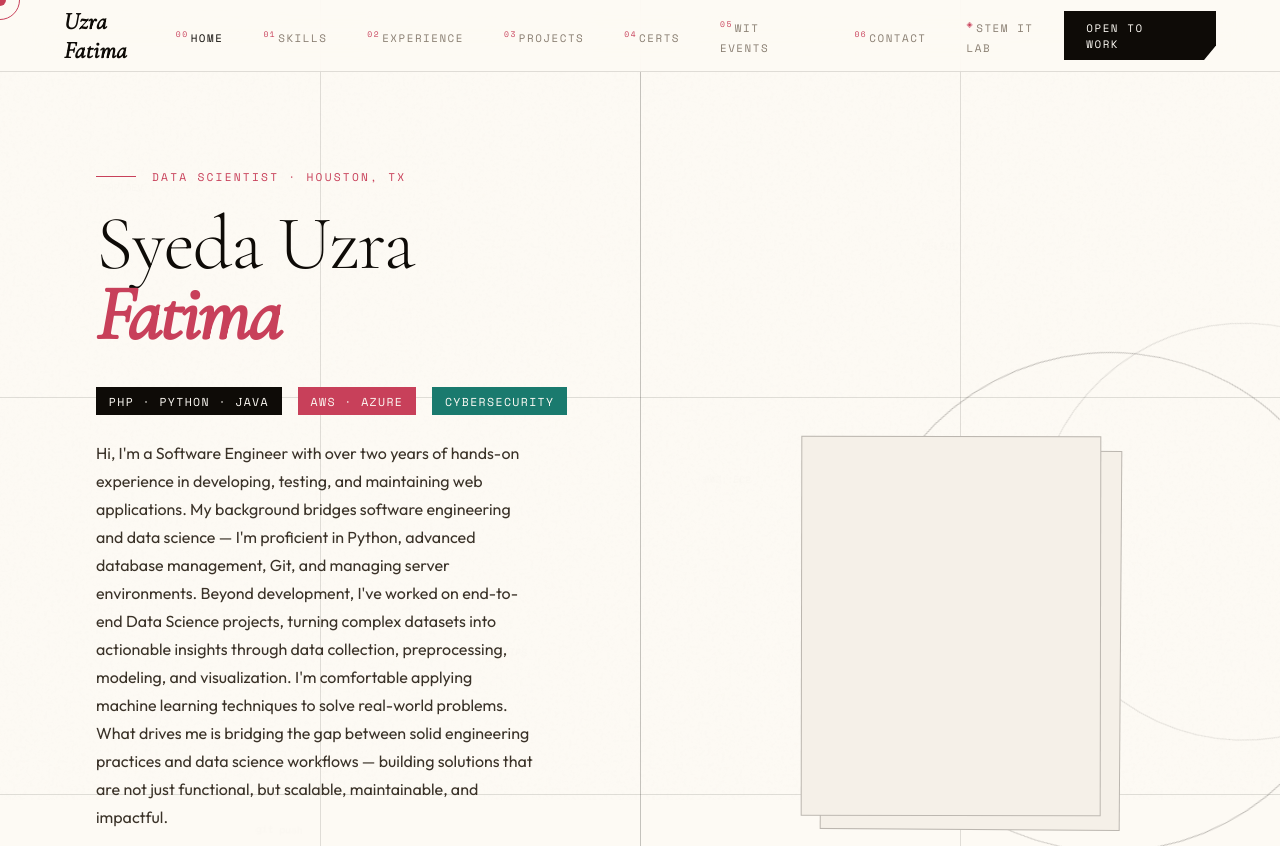
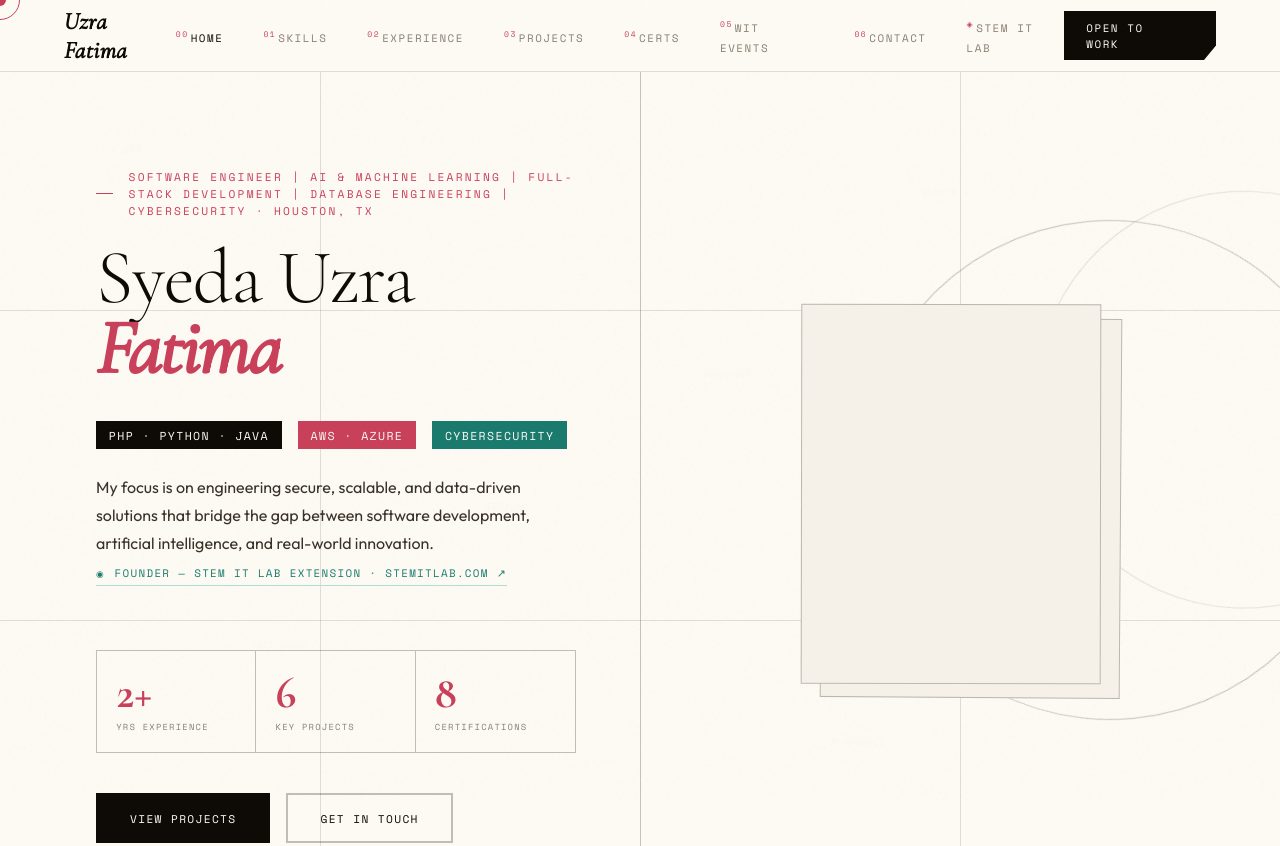
Before and after one commit to syeda7/syeda7.github.io, a plain HTML site: page index.html in a window 1280 px wide. Shown: the top 846 px of the page. Drawn offline with nearby package versions, Linux system fonts and the light colour scheme.

Commit message:
Revise title and bio in index.html
Updated professional title and bio in index.html to reflect current focus on software engineering and AI.

```diff
--- a/index.html
+++ b/index.html
@@ -537,7 +537,7 @@ footer .f-right { font-family:'Space Mono', monospace; font-size:0.6rem; letter-
   <span class="data-bit" style="top:80%;left:65%;animation-delay:-4s;">k-means()</span>
   <span class="data-bit" style="top:55%;left:38%;animation-delay:-6s;">IDS/IPS</span>
   <div class="hero-left">
-    <div class="hero-eyebrow"> Data Scientist · Houston, TX</div>
+    <div class="hero-eyebrow"> Software Engineer | AI & Machine Learning | Full-Stack Development | Database Engineering | Cybersecurity · Houston, TX</div>
     <h1 class="hero-name">
       Syeda Uzra
       <em>Fatima</em>
@@ -548,10 +548,7 @@ footer .f-right { font-family:'Space Mono', monospace; font-size:0.6rem; letter-
       <span>Cybersecurity</span>
     </div>
     <p class="hero-bio">
-      Hi, I'm a Software Engineer with over two years of hands-on experience in developing, testing, and maintaining web applications. My background bridges software engineering and data science — I'm proficient in Python, advanced database management, Git, and managing server environments.
-Beyond development, I've worked on end-to-end Data Science projects, turning complex datasets into actionable insights through data collection, preprocessing, modeling, and visualization. I'm comfortable applying machine learning techniques to solve real-world problems.
-What drives me is bridging the gap between solid engineering practices and data science workflows — building solutions that are not just functional, but scalable, maintainable, and impactful.
-    </p>
+     My focus is on engineering secure, scalable, and data-driven solutions that bridge the gap between software development, artificial intelligence, and real-world innovation.
     <a href="https://www.stemitlab.com" class="hero-stemit" target="_blank">
       Founder — STEM IT Lab Extension · stemitlab.com ↗
     </a>
@@ -793,7 +790,6 @@ What drives me is bridging the gap between solid engineering practices and data
         <a href="https://www.linkedin.com/in/syeda7/" class="contact-link primary" target="_blank">⟢ LinkedIn Profile</a>
         <a href="mailto:sufaabedi7@gmail.com" class="contact-link">✉ sufaabedi7@gmail.com</a>
         <a href="https://www.stemitlab.com" class="contact-link teal" target="_blank">◉ STEM IT Lab</a>
-        <a href="https://www.linkedin.com/in/syeda7/" class="contact-link" target="_blank">↗ View Portfolio</a>
          <a href="https://github.com/syeda7" class="contact-link" target="_blank">↗ RESPOSITORIES</a>
       </div>
     </div>
```
